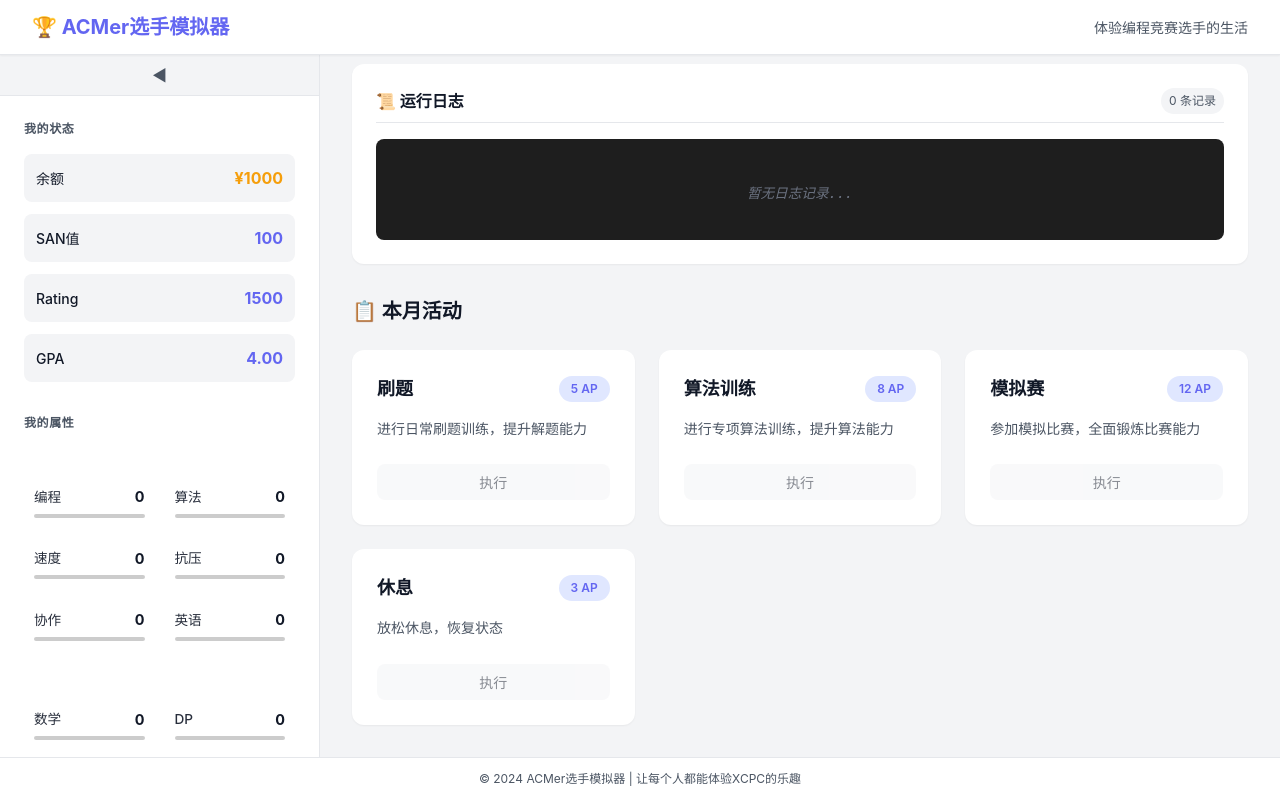
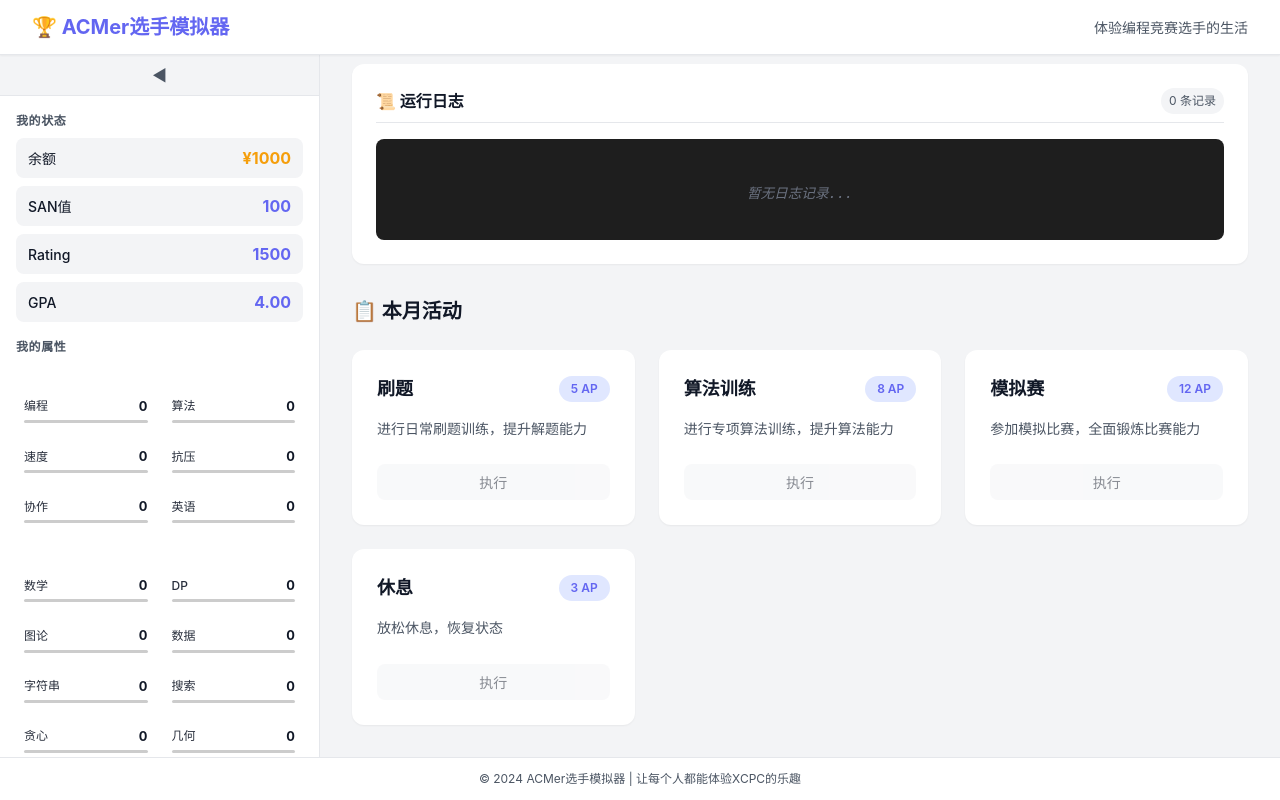
Before and after one commit to a48zhang/ACMer-Simulator, a React (Vite) app: page / in a window 1280 px wide. Built offline with nearby package versions, Linux system fonts and the light colour scheme.

Commit message:
Optimize player panel spacing to fit all content on one screen
Co-authored-by: a48zhang <107384053+a48zhang@users.noreply.github.com>

```diff
--- a/src/index.css
+++ b/src/index.css
@@ -120,10 +120,10 @@ header h1 {
 }
 
 .panel-content {
-  padding: 1.5rem;
+  padding: 1rem;
   display: flex;
   flex-direction: column;
-  gap: 2rem;
+  gap: 1rem;
 }
 
 .player-panel.collapsed .panel-content {
@@ -135,20 +135,20 @@ header h1 {
   text-transform: uppercase;
   letter-spacing: 0.05em;
   color: var(--text-secondary);
-  margin-bottom: 1rem;
+  margin-bottom: 0.5rem;
   font-weight: 700;
 }
 
 .player-info {
   display: grid;
-  gap: 0.75rem;
+  gap: 0.5rem;
 }
 
 .info-item {
   display: flex;
   justify-content: space-between;
   align-items: center;
-  padding: 0.75rem;
+  padding: 0.5rem 0.75rem;
   background-color: var(--background);
   border-radius: var(--radius-md);
 }
@@ -165,14 +165,14 @@ header h1 {
 
 /* Attributes */
 .attr-category {
-  margin-bottom: 20px;
+  margin-bottom: 0.75rem;
   flex-shrink: 0;
 }
 
 .category-label {
-  font-size: 0.75rem;
+  font-size: 0.7rem;
   color: rgba(255, 255, 255, 0.7);
-  margin-bottom: 10px;
+  margin-bottom: 0.5rem;
   text-transform: uppercase;
   letter-spacing: 0.05em;
   font-weight: 600;
@@ -182,13 +182,13 @@ header h1 {
 .attr-grid {
   display: grid;
   grid-template-columns: 1fr 1fr;
-  gap: 10px;
+  gap: 0.5rem;
 }
 
 .attr-card {
   background: rgba(255, 255, 255, 0.1);
-  border-radius: 8px;
-  padding: 10px;
+  border-radius: 6px;
+  padding: 0.5rem;
   transition: transform 0.2s ease, background 0.2s ease;
 }
 
@@ -201,22 +201,22 @@ header h1 {
   display: flex;
   justify-content: space-between;
   align-items: center;
-  margin-bottom: 6px;
+  margin-bottom: 4px;
 }
 
 .attr-label {
-  font-size: 0.85rem;
+  font-size: 0.75rem;
   font-weight: 500;
   opacity: 0.9;
 }
 
 .attr-value-text {
-  font-size: 0.9rem;
+  font-size: 0.8rem;
   font-weight: 700;
 }
 
 .attr-progress-bg {
-  height: 4px;
+  height: 3px;
   background: rgba(0, 0, 0, 0.2);
   border-radius: 2px;
   overflow: hidden;
```
